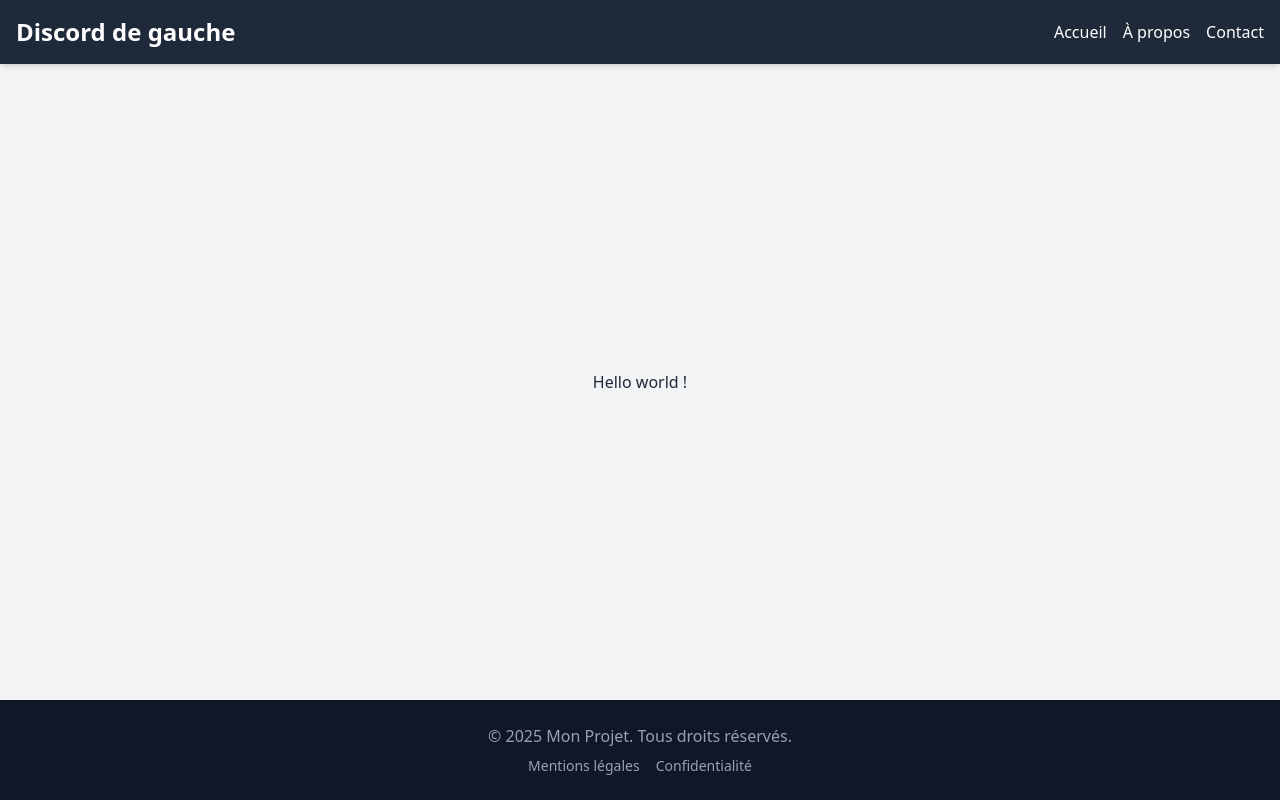
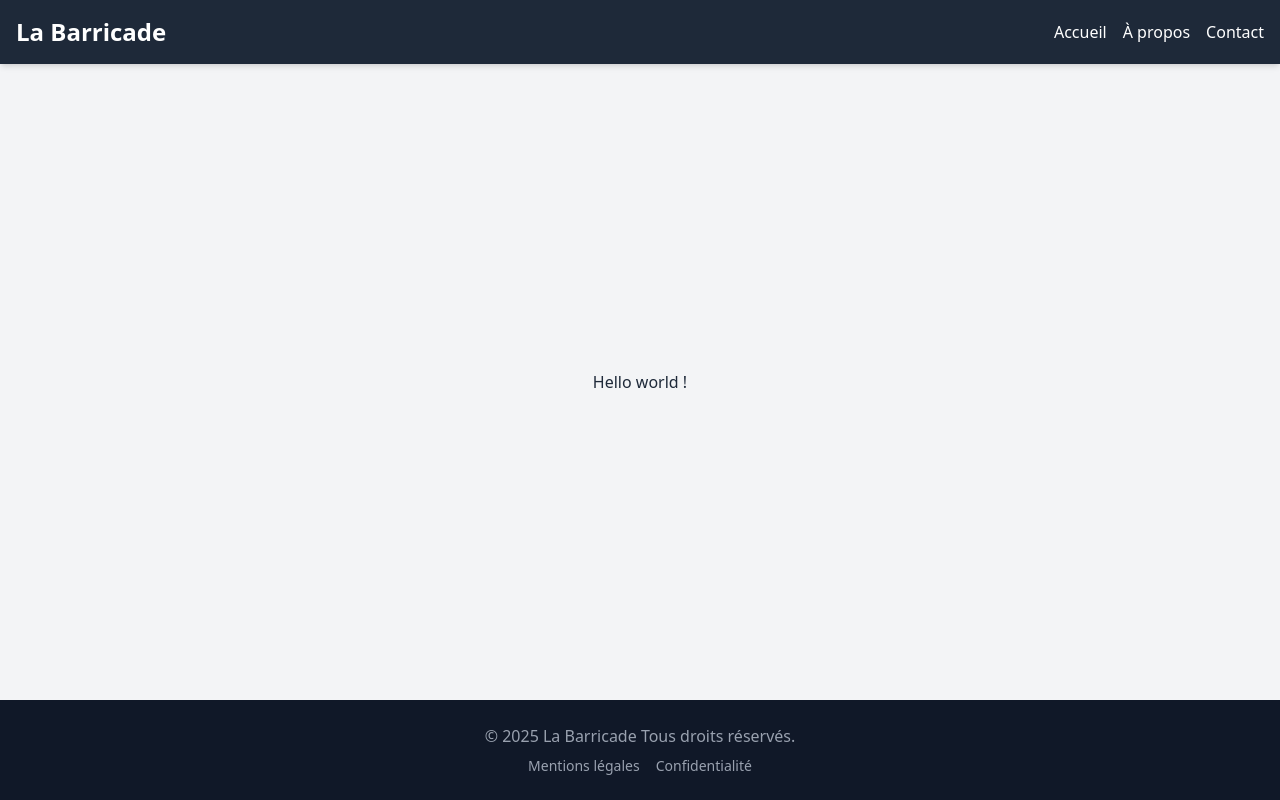
Before and after one commit to Insoumis/discord-gauche-fr, a React (Vite) app in the folder discord-gauche/: page / in a window 1280 px wide. Built offline with nearby package versions, Linux system fonts and the light colour scheme.

Commit message:
feat : personnalisation

```diff
--- a/discord-gauche/src/components/Footer.jsx
+++ b/discord-gauche/src/components/Footer.jsx
@@ -2,7 +2,7 @@ export default function Footer() {
     return (
         <footer className="bg-gray-900 text-gray-400 py-6 text-center mt-auto">
             <div className="container mx-auto">
-                <p className="">&copy; {new Date().getFullYear()} Mon Projet. Tous droits réservés.</p>
+                <p className="">&copy; {new Date().getFullYear()} La Barricade Tous droits réservés.</p>
                 <div className="flex justify-center gap-4 mt-2 text-sm">
                     <a href="#" className="hover:text-white">Mentions légales</a>
                     <a href="#" className="hover:text-white">Confidentialité</a>
--- a/discord-gauche/src/components/Header.jsx
+++ b/discord-gauche/src/components/Header.jsx
@@ -3,7 +3,7 @@ export default function Header() {
         <header className="bg-gray-800 text-white p-4 shadow-md">
             <nav className="container mx-auto flex justify-between items-center">
                 {/* Logo ou Titre */}
-                <h1 className="text-2xl font-bold">Discord de gauche</h1>
+                <h1 className="text-2xl font-bold">La Barricade </h1>
 
                 {/* Liens de navigation (exemples) */}
                 <ul className="flex gap-4">
```
